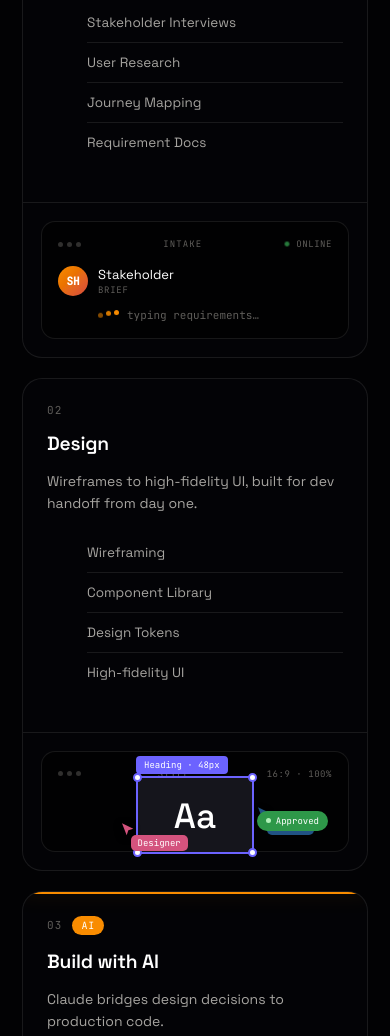
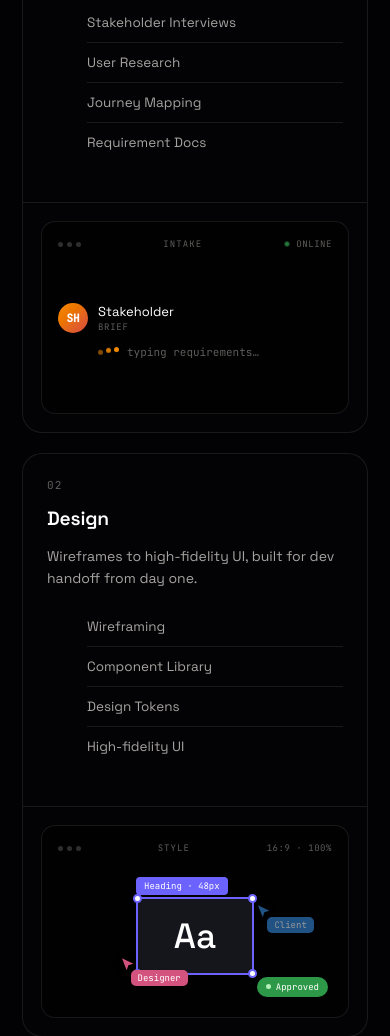
Before and after one commit to yothin-ai/yothin.portfolio, a website built with Vite: page index.html in a window 390 px wide. Shown: the part 6295-7331 px from the top of the page. Built offline with nearby package versions, Linux system fonts and the light colour scheme; animation ran at ten frames a second; a web font is replaced by a local one.

Commit message:
fix(process): stop mobile process-card mockups from collapsing
On the ≤560px breakpoint the card grid stacks into single-column rows
whose height is content-driven, so the flex:1 mockup box had no height
anchor and collapsed below its child's intrinsic size, causing cursors
and tags to overlap. Pin an aspect-ratio + min-height to keep it
proportional like desktop.

```diff
--- a/index.html
+++ b/index.html
@@ -591,7 +591,8 @@
   }
   @media (max-width: 560px) {
     .process-card { grid-template-columns: 1fr; }
-    .process-card__mockwrap { border-left: none; border-top: 0.5px solid var(--line); }
+    .process-card__mockwrap { border-left: none; border-top: 0.5px solid var(--line); align-items: initial; }
+    .process-card__mock { aspect-ratio: 16 / 10; min-height: 170px; }
   }
   @media (max-width: 520px) {
     .stats { grid-template-columns: 1fr; }
```
